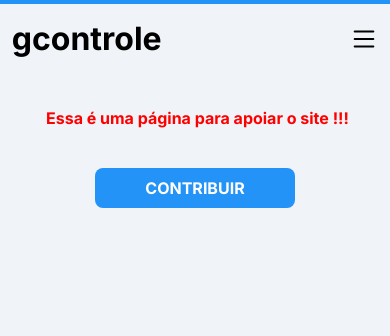
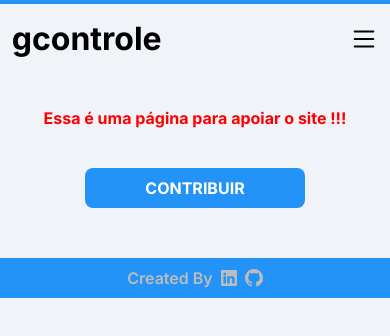
Before and after one commit to ViniciusSoares21/gcontrole, a React (Create React App) app: page /donation in a window 390 px wide. Shown: the top 336 px of the page. Built offline with nearby package versions, Linux system fonts and the light colour scheme.

Commit message:
refactory-styles: arruma componente donation para ser responsivo em layouts de [celular e tablet]

```diff
--- a/src/components/Footer.module.css
+++ b/src/components/Footer.module.css
@@ -3,7 +3,6 @@
   align-items: center;
   justify-content: center;
   margin-top: 50px;
-  margin: auto;
   height: 40px;
   background-color: rgba(35, 147, 247, 1);
   width: 100%;
--- a/src/page/Donation.jsx
+++ b/src/page/Donation.jsx
@@ -1,6 +1,7 @@
 import React from 'react'
 import NavBar from '../components/NavBar'
 import styles from './Donation.module.css'
+import Footer from '../components/Footer'
 
 function Donation() {
   return (
@@ -13,12 +14,13 @@ function Donation() {
         href="https://nubank.com.br/pagar/hkpd8/HBTiit1ewM"
         target="_blank"
         rel="noopener noreferrer">
-      <button
+      <p
         className={ styles.donation}
       >
         CONTRIBUIR
-      </button>
+      </p>
       </a>
+      <Footer />
     </main>
   )
 }
--- a/src/page/Donation.module.css
+++ b/src/page/Donation.module.css
@@ -1,21 +1,26 @@
 .paragraph {
   margin-top: 50px;
-  margin-left: 46px;
-  width: 359px;
+  text-align: center;
   font-weight: 800;
   color: red;
 }
 
 .donation {
   margin-top: 40px;
-  margin-left: 95px;
+  margin-left: auto;
+  margin-right: auto;
   padding: 10px;
   width: 200px;
   color: white;
   font-weight: bold;
   font-size:medium;
+  text-align: center;
   background-color: rgba(35, 147, 247, 1);
   border-radius: 8px;
+}
+
+a {
+  text-decoration: none;
 }
 
 button:hover {
```
